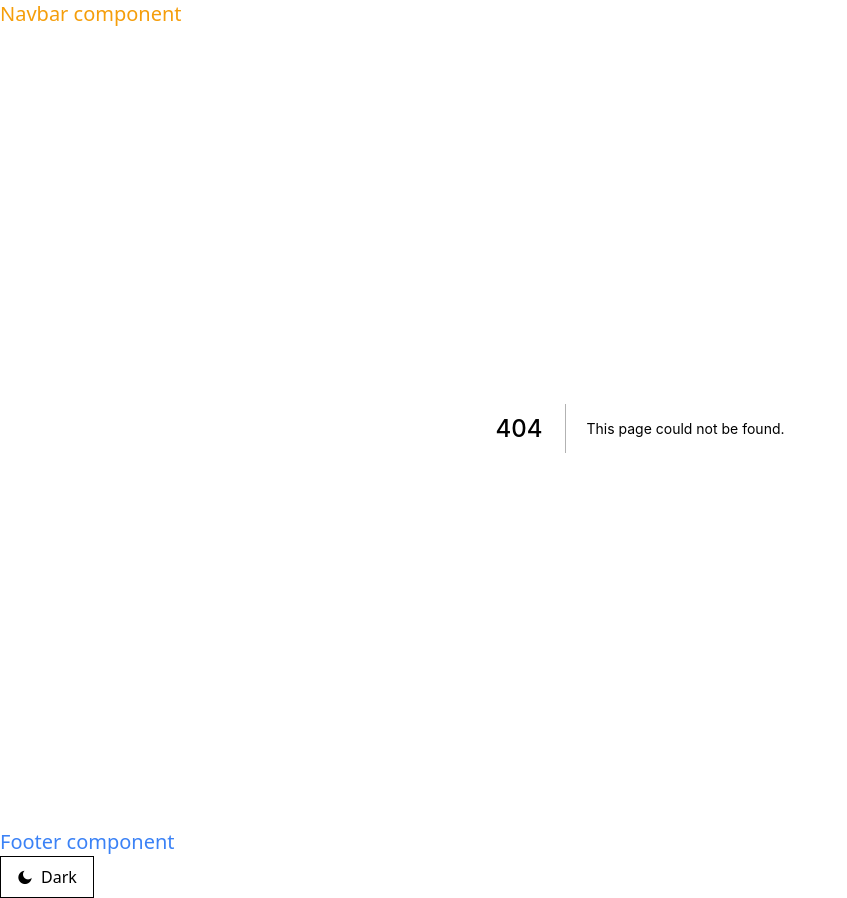
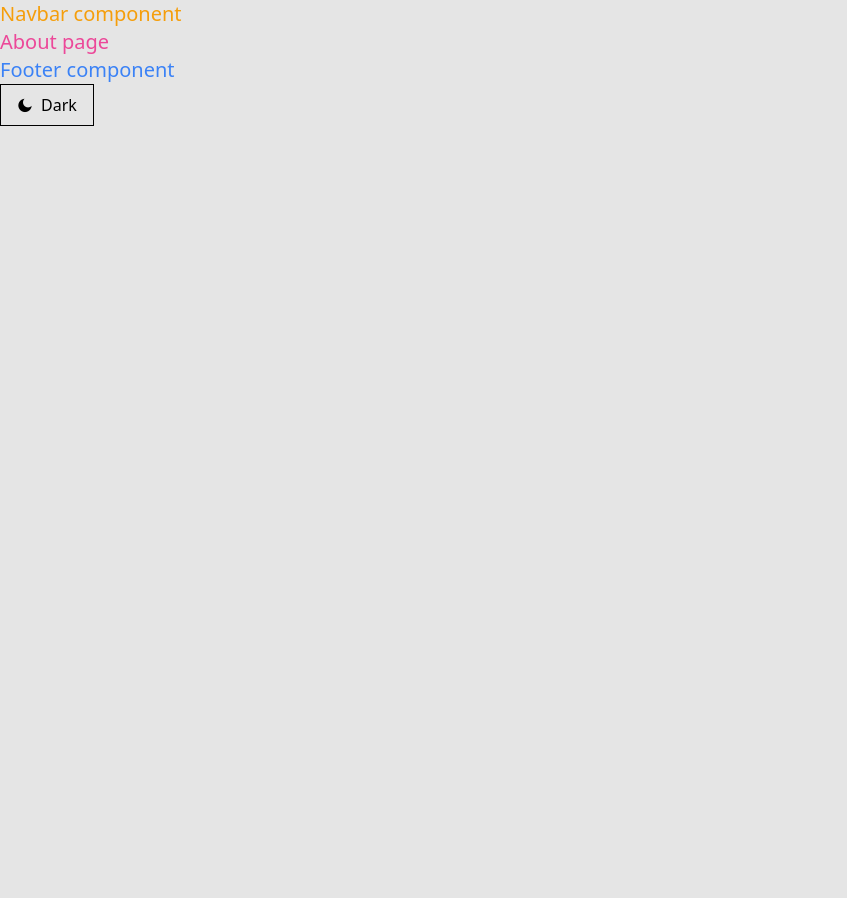
Before and after one commit to YinChuRijnaard/Portfolio-v3, a Next.js app: page /about in a window 1280 px wide. Before the commit this address had no page. Shown: the whole page, without its empty margins (0-847 px from the left). After the commit the page ends 800 px from the top, so only its background shows below. Built offline with nearby package versions, Linux system fonts and the light colour scheme.

Commit message:
Added pages

```diff
--- /dev/null
+++ b/pages/about.tsx
@@ -0,0 +1,25 @@
+// Framework imports
+
+// Dependency imports
+
+// Type + Interface imports
+
+// Context imports
+
+// Util imports
+
+// Component imports
+
+// Asset imports
+
+// Style imports
+
+const About = () => {
+  return (
+    <div>
+      <h1 className="text-xl text-pink-500 dark:text-red-500">About page</h1>
+    </div>
+  );
+};
+
+export default About;
--- /dev/null
+++ b/pages/contact.tsx
@@ -0,0 +1,25 @@
+// Framework imports
+
+// Dependency imports
+
+// Type + Interface imports
+
+// Context imports
+
+// Util imports
+
+// Component imports
+
+// Asset imports
+
+// Style imports
+
+const Contact = () => {
+  return (
+    <div>
+      <h1 className="text-xl text-pink-500 dark:text-red-500">Contact page</h1>
+    </div>
+  );
+};
+
+export default Contact;
--- /dev/null
+++ b/pages/work.tsx
@@ -0,0 +1,25 @@
+// Framework imports
+
+// Dependency imports
+
+// Type + Interface imports
+
+// Context imports
+
+// Util imports
+
+// Component imports
+
+// Asset imports
+
+// Style imports
+
+const Work = () => {
+  return (
+    <div>
+      <h1 className="text-xl text-pink-500 dark:text-red-500">Work page</h1>
+    </div>
+  );
+};
+
+export default Work;
```
